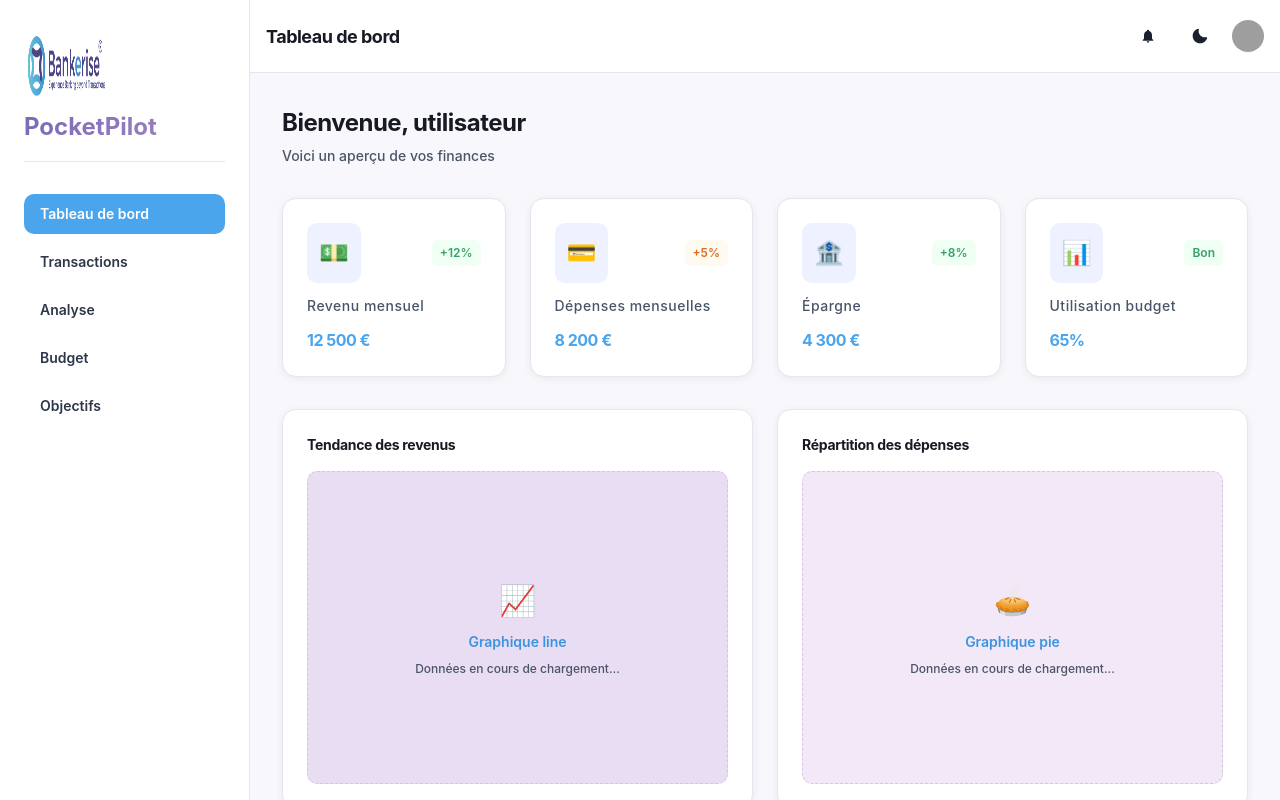
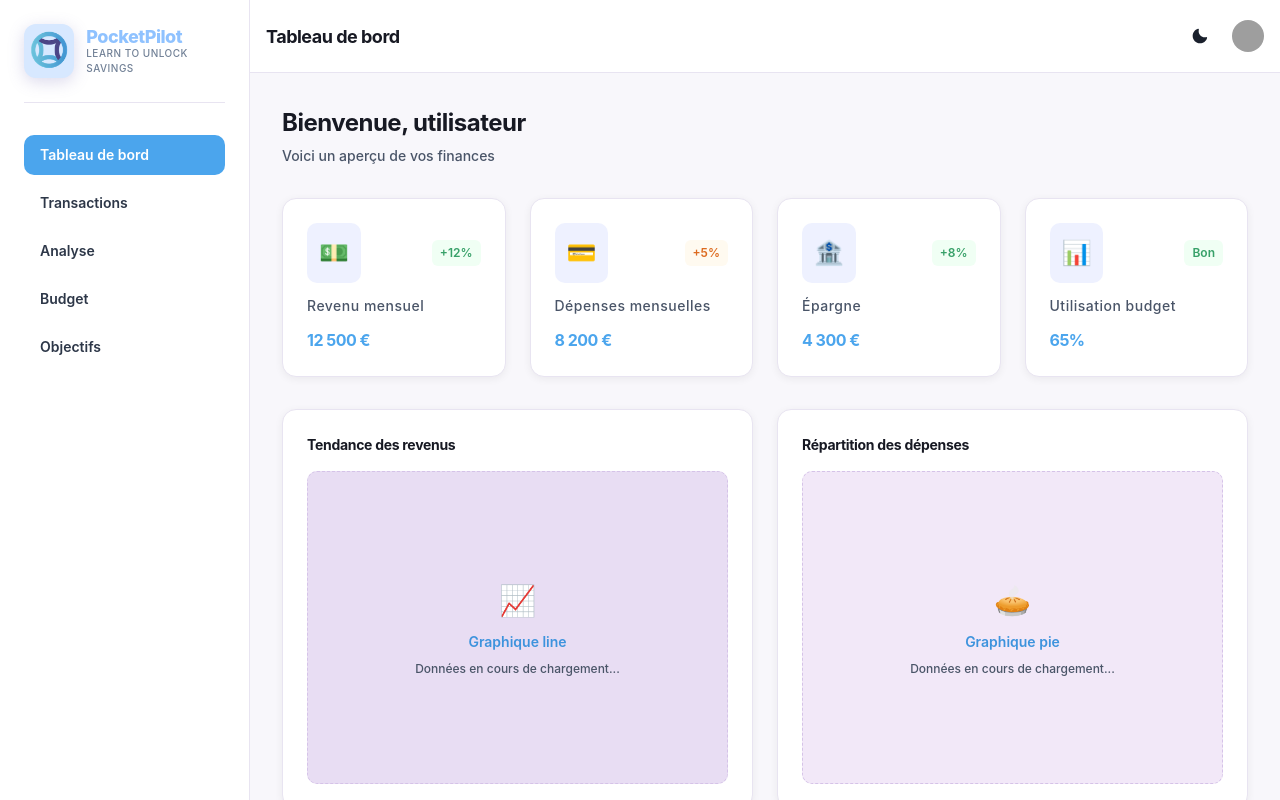
Before and after one commit to MalikaLaouiti/PocketPilot, a React (Vite) app in the folder front-end/: page /dashboard in a window 1280 px wide. Built offline with nearby package versions, Linux system fonts and the light colour scheme; no server answers; grey boxes are pictures that could not be loaded; a web font is replaced by a local one.

Commit message:
"feat(frontend): improve brand name UI/UX in sidebar with enhanced styling"

```diff
--- a/front-end/src/layouts/DashboardLayout.tsx
+++ b/front-end/src/layouts/DashboardLayout.tsx
@@ -1,26 +1,6 @@
 import React from 'react'
-import {
-  Box,
-  Flex,
-  VStack,
-  HStack,
-  Text,
-  Button,
-  useColorMode,
-  Drawer,
-  DrawerBody,
-  DrawerOverlay,
-  DrawerContent,
-  useDisclosure,
-  IconButton,
-  Avatar,
-  Image ,
-  Menu,
-  MenuButton,
-  MenuList,
-  MenuItem,
-} from '@chakra-ui/react'
-import { MoonIcon, SunIcon, HamburgerIcon, BellIcon } from '@chakra-ui/icons'
+import {Box,Flex,VStack,HStack,Text,Button,useColorMode,Drawer,DrawerBody,DrawerOverlay,DrawerContent,useDisclosure,IconButton,Avatar,Image,Menu,MenuButton,MenuList, MenuItem } from '@chakra-ui/react'
+import { MoonIcon, SunIcon, HamburgerIcon } from '@chakra-ui/icons'
 import { Link, useLocation } from 'react-router-dom'
 
 interface NavItem {
@@ -62,25 +42,55 @@ export const DashboardLayout: React.FC<DashboardLayoutProps> = ({
       borderRightColor={colorMode === 'dark' ? '#2a2540' : '#e8e4f1'}
       align="stretch"
     >
-      <Box pb="4" borderBottom="1px" borderBottomColor={colorMode === 'dark' ? '#2a2540' : '#e8e4f1'}>
+       <Box pb="6" borderBottom="1px" borderBottomColor={colorMode === 'dark' ? '#2a2540' : '#e8e4f1'}>
+        <HStack spacing="3" align="center">
+          {/* Logo with modern container */}
+          <Box
+            position="relative"
+            borderRadius="12px"
+            overflow="hidden"
+            bg="accent.200"
+            p="1.5"
+            boxShadow="0 4px 16px rgba(117, 106, 182, 0.25)"
+            transition="transform 0.2s ease"
+            _hover={{ transform: 'scale(1.02)' }}
+          >
+            <Image
+              src="/logo-bankerise-01.png"
+              alt="PocketPilot"
+              boxSize="42px"
+              objectFit="cover"
+              borderRadius="8px"
+              fallbackSrc="https://via.placeholder.com/42x42?text=💰"
+            />
+          </Box>
 
-          <Image
-            src="\logo-bankerise-01.png"
-            alt="PocketPilot icon"
-            boxSize="85px"
-          />
+          {/* Brand name and tagline */}
+          <Box>
             <Text
-            fontSize="2xl"
-            fontWeight="bold"
-            background="linear-gradient(135deg, #756ab6 0%, #ac87c5 100%)"
+              fontSize="lg"
+              fontWeight="800"
+              background="accent.400"
               backgroundClip="text"
               color="transparent"
+              letterSpacing="-0.5px"
+              lineHeight="1.2"
             >
               PocketPilot
             </Text>
-
+            <Text
+              fontSize="2xs"
+              color={colorMode === 'dark' ? 'gray.400' : 'gray.500'}
+              fontWeight="500"
+              letterSpacing="0.5px"
+              textTransform="uppercase"
+              mt="-2px"
+            >
+              Learn to Unlock Savings
+            </Text>
           </Box>
-
+        </HStack>
+      </Box>
       <VStack spacing="2" align="stretch" flex="1">
         {navItems.map((item) => (
           <Link key={item.path} to={item.path} style={{ textDecoration: 'none' }}>
@@ -170,7 +180,7 @@ export const DashboardLayout: React.FC<DashboardLayoutProps> = ({
           </HStack>
 
           <HStack spacing="3">
-            <IconButton
+            {/* <IconButton
               icon={<BellIcon />}
               aria-label="Notifications"
               variant="ghost"
@@ -187,7 +197,7 @@ export const DashboardLayout: React.FC<DashboardLayoutProps> = ({
                 borderRadius="full"
                 boxShadow="0 0 8px rgba(224, 174, 208, 0.6)"
               />
-            </IconButton>
+            </IconButton> */}
 
             <IconButton
               icon={colorMode === 'light' ? <MoonIcon /> : <SunIcon />}
```
Also changed, not shown: front-end/public/logo-bankerise-01.png. Lines whose indentation alone changed are shown as unchanged.
